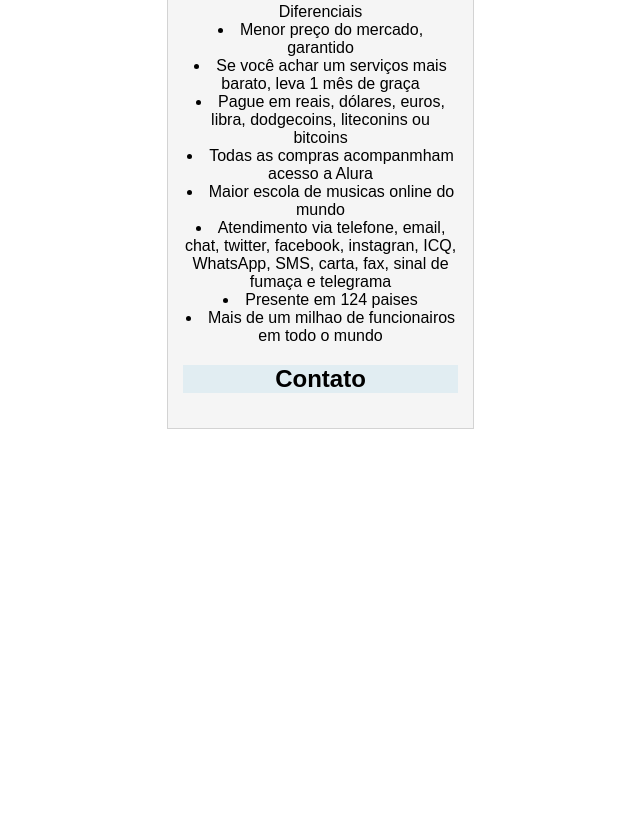
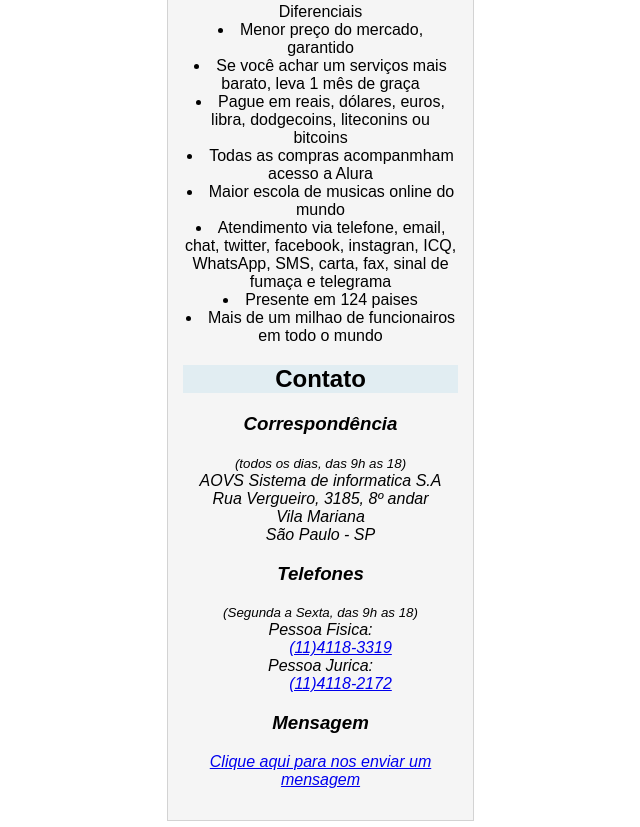
Before and after one commit to Victor-T9000/SIP_2_web0, a plain HTML site: page sobre.html in a window 1280 px wide. Shown: the part 1909-2736 px from the top of the page, without its empty margins (606-1246 px from the left). Before the commit the page ends 2368 px from the top, so only its background shows below. Drawn offline with Linux system fonts and the light colour scheme.

Commit message:
CSS - Atividade 6

```diff
--- a/sobre.html
+++ b/sobre.html
@@ -66,6 +66,29 @@
 
     <h2 class="h1">Contato</h2>
 
+    <address>
+      <h3>Correspondência</h3>
+       <dl>
+          <dt><small>(todos os dias, das 9h as 18)</small></dt>
+          <dt>AOVS Sistema de informatica S.A</dt>
+          <dt>Rua Vergueiro, 3185, 8º andar</dt>
+          <dt>Vila Mariana</dt>
+          <dt>São Paulo - SP</dt>
+   </dl>
+      <h3>Telefones</h3>
+      <dl>
+          <dt><small>(Segunda a Sexta, das 9h as 18)</small></dt>
+          <dt>Pessoa Fisica:</dt>
+          <dd><a href="teste">(11)4118-3319</a></dd>
+          <dt>Pessoa Jurica:</dt>
+          <dd><a href="teste">(11)4118-2172</a></dd>
+      </dl>
+      <h3>Mensagem</h3>
+      <dl>
+          <dt><a href="contato.html">Clique aqui para nos enviar um mensagem</a></dt>
+      </dl>
+
+  </address>
 </body>
 
 </html>
```
